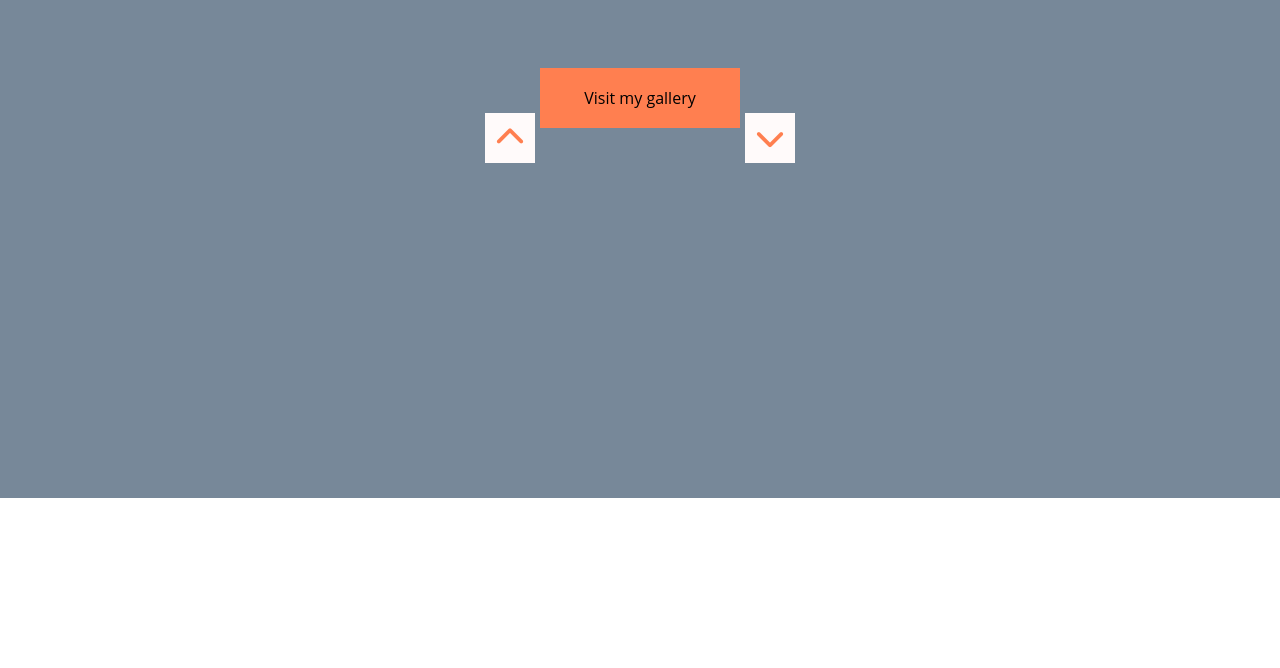
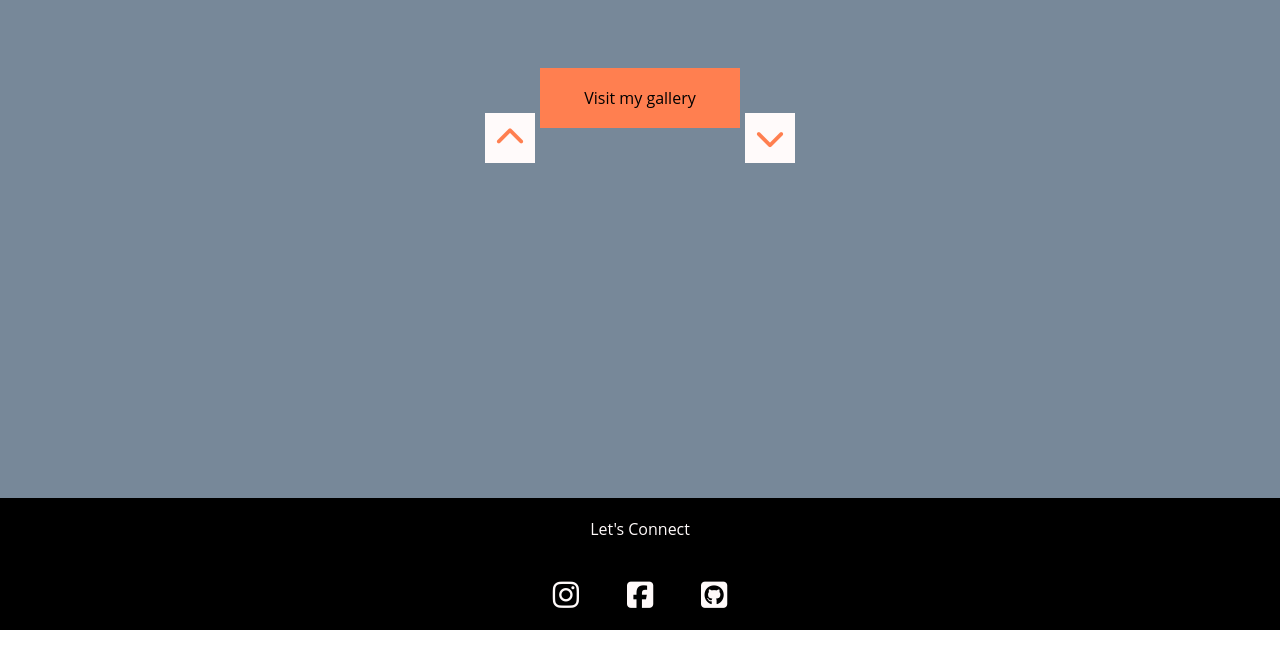
Before and after one commit to itzmeowww/itzmeowww.github.io, a plain HTML site: page index.html in a window 1280 px wide. Shown: the part 1102-1770 px from the top of the page. After the commit the page ends 1732 px from the top, so only its background shows below. Drawn offline with nearby package versions, Linux system fonts and the light colour scheme; some packages are replaced by stand-ins of ours; no server answers; a script that the page names is missing.

Commit message:
Add contacts

```diff
--- a/css/index.css
+++ b/css/index.css
@@ -225,6 +225,36 @@ body::-webkit-scrollbar-thumb {
     transition: box-shadow 0.5s;
 }
 
+.social-media {
+    display: flex;
+    justify-content: center;
+    flex-direction: column;
+    align-items: center;
+    background-color: black;
+}
+
+.social-media>.social-media-icons>.btn {
+    border-width: 0px;
+    width: 60px;
+    height: 60px;
+    font-size: 30px;
+    margin: 5px;
+    background-color: black;
+}
+
+.social-media>.social-media-icons>.btn>.btn-icon>.icon {
+    color: snow;
+}
+
+.social-media>.social-media-icons>.btn>.btn-icon>.icon:hover {
+    color: lightgreen;
+}
+
+.social-media>.text {
+    margin: 20px;
+    color: snow;
+}
+
 
 /* Darker background on mouse-over */
 
--- a/index.html
+++ b/index.html
@@ -59,10 +59,27 @@
             <i class="icon fa fa-chevron-down" aria-hidden="true"></i>
         </div></button>
     </div>
-
-    <div id="div3" style="height: 100vh">
+    <div id="div3" class="social-media">
+        <div class="text">
+            Let's&nbspConnect
+        </div>
+        <div class="social-media-icons">
+            <button class="btn soc-btn" href="https://www.instagram.com/thnsn_kmd/">
+                <div class="btn-icon">
+                <i class="icon fab fa-instagram" aria-hidden="true"></i>
+            </div></button>
+            <button class="btn soc-btn" href="https://www.facebook.com/thanasan.kumdee">
+                <div class="btn-icon">
+                <i class="icon fab fa-facebook-square" aria-hidden="true"></i>
+            </div></button>
+            <button class="btn soc-btn" href="https://github.com/itzmeowww">
+                <div class="btn-icon">
+                <i class="icon fab fa-github-square" aria-hidden="true"></i>
+            </div></button>
+        </div>
 
     </div>
+
 
 
     <!-- Firebase App (the core Firebase SDK) is always required and must be listed first -->
--- a/javascript/index.js
+++ b/javascript/index.js
@@ -110,7 +110,11 @@ $(document).ready(function() {
 
 
     $(".gallery-btn").click(function() {
-        window.location.href = "pages/gallery.html"
+        window.location.href = "pages/gallery.html";
+    });
+
+    $(".soc-btn").click(function() {
+        window.location.href = $(this).attr("href");
     });
 
 });
```
